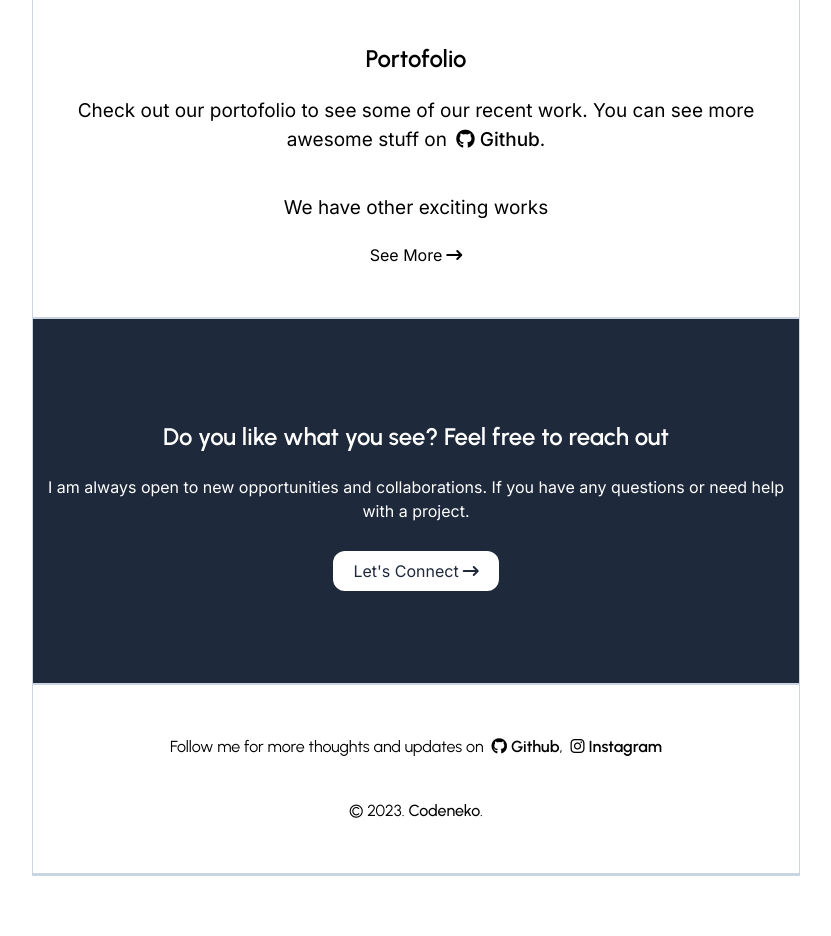
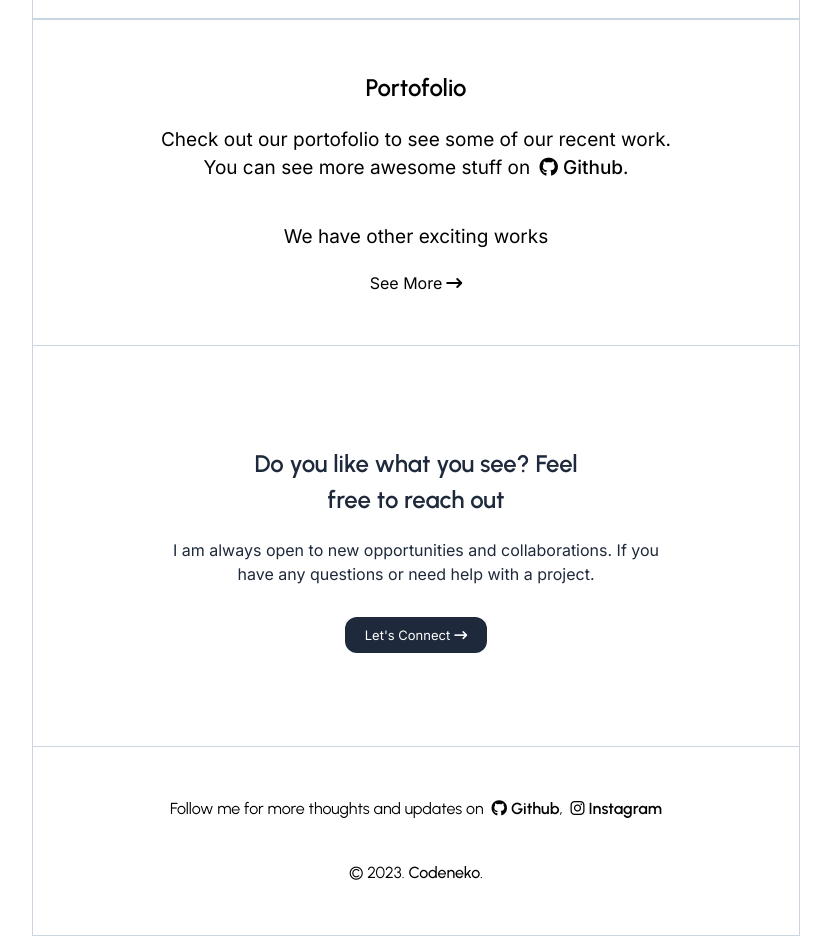
Before and after one commit to ilhamdwikiarifani/Tailwind-Personal-web-2023, a website: page index.html in a window 1280 px wide. Shown: the part 960-1896 px from the top of the page, without its empty margins (224-1055 px from the left). Before the commit the page ends 1836 px from the top, so only its background shows below. Drawn offline with nearby package versions, Linux system fonts and the light colour scheme; a script that the page names is missing.

Commit message:
update desktop

```diff
--- a/index.html
+++ b/index.html
@@ -220,7 +220,7 @@
               <span class="text-[24px] font-semibold">Summary</span>
             </div>
             <div
-              class="text-[19px] text-center mt-5 font-[inter] wow fadeInUp"
+              class="text-[19px] text-center mt-5 font-[inter] wow fadeInUp md:px-[110px]"
               data-wow-duration="1.3s"
               data-wow-delay="0.2s"
             >
@@ -243,7 +243,7 @@
           <div class="text-center">
             <div class="text-[24px] font-semibold wow fadeInUp">Portofolio</div>
             <div
-              class="mt-5 text-[19px] font-[inter] wow fadeInUp"
+              class="mt-5 text-[19px] font-[inter] wow fadeInUp md:px-[110px]"
               data-wow-duration="1.3s"
               data-wow-delay="0.2s"
             >
@@ -426,17 +426,19 @@
       </div>
       <!-- Portofolio End -->
 
-      <hr class="mt-[50px] border-[1px] border-slate-300" />
+      <!-- <hr class="mt-[50px] border-[1px] border-slate-300" /> -->
 
       <!-- Contact Start -->
-      <div class="mx-w-7xl px-3 bg-slate-800 py-[100px] text-white">
+      <div
+        class="mx-w-7xl px-3 bg-slate-800 md:bg-white py-[100px] my-[50px] text-white md:text-slate-800 border-t-[1px] border-b-[1px] border-slate-300"
+      >
         <div class="flex justify-center items-center">
           <div class="text-center">
-            <div class="text-[24px] font-semibold wow fadeInUp">
+            <div class="text-[24px] font-semibold wow fadeInUp md:px-[200px]">
               Do you like what you see? Feel free to reach out
             </div>
             <div
-              class="text-[16px] mt-5 font-[inter] wow fadeInUp"
+              class="text-[16px] mt-5 font-[inter] wow fadeInUp md:px-[110px]"
               data-wow-duration="1.3s"
               data-wow-delay="0.5s"
             >
@@ -450,7 +452,7 @@
             >
               <a
                 href="!#"
-                class="text-[16px] px-[20px] py-[10px] text-slate-800 bg-white rounded-xl"
+                class="text-[16px] md:text-[13px] px-[20px] py-[10px] text-slate-800 bg-white md:bg-slate-800 md:text-white rounded-xl"
               >
                 Let's Connect<i
                   class="fa-solid fa-arrow-right-long ml-1 group-hover:translate-x-1.5 transition-transform duration-300"
@@ -462,10 +464,10 @@
       </div>
       <!-- Contact End -->
 
-      <hr class="mb-[50px] border-[1px] border-slate-300" />
+      <!-- <hr class="mb-[50px] border-[1px] border-slate-300" /> -->
 
       <!-- Footer Start -->
-      <div class="max-w-7xl px-3">
+      <div class="max-w-7xl px-3 mb-[50px]">
         <div class="flex justify-center items-center">
           <div class="text-center wow fadeInUp">
             Follow me for more thoughts and updates on
@@ -484,7 +486,7 @@
       </div>
       <!-- Footer End -->
 
-      <hr class="mt-[50px] border-[1px] border-slate-300" />
+      <!-- <hr class="mt-[50px] border-[1px] border-slate-300" /> -->
     </div>
 
     <!-- Batas End -->
```
Also changed, not shown: dist/output.css.
